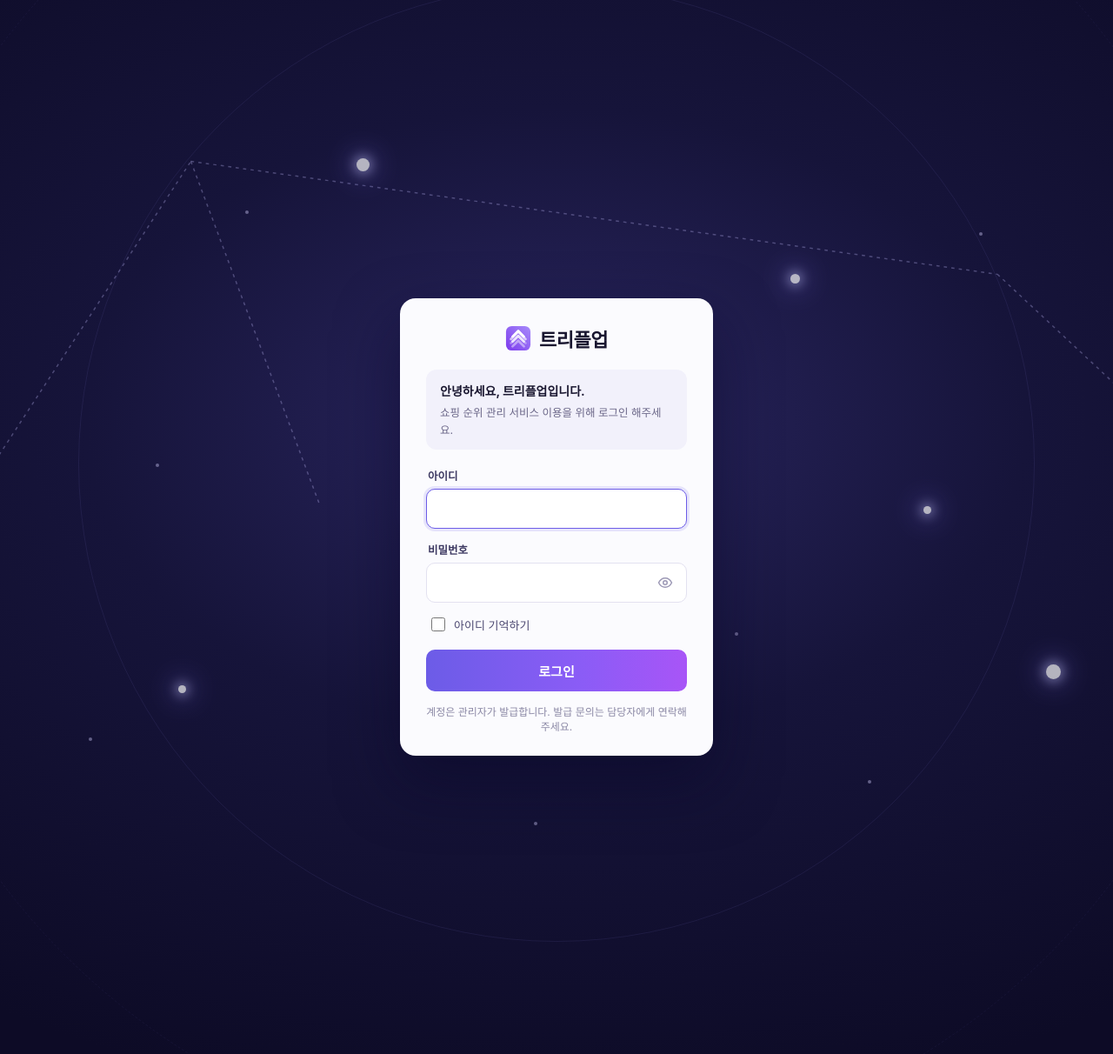
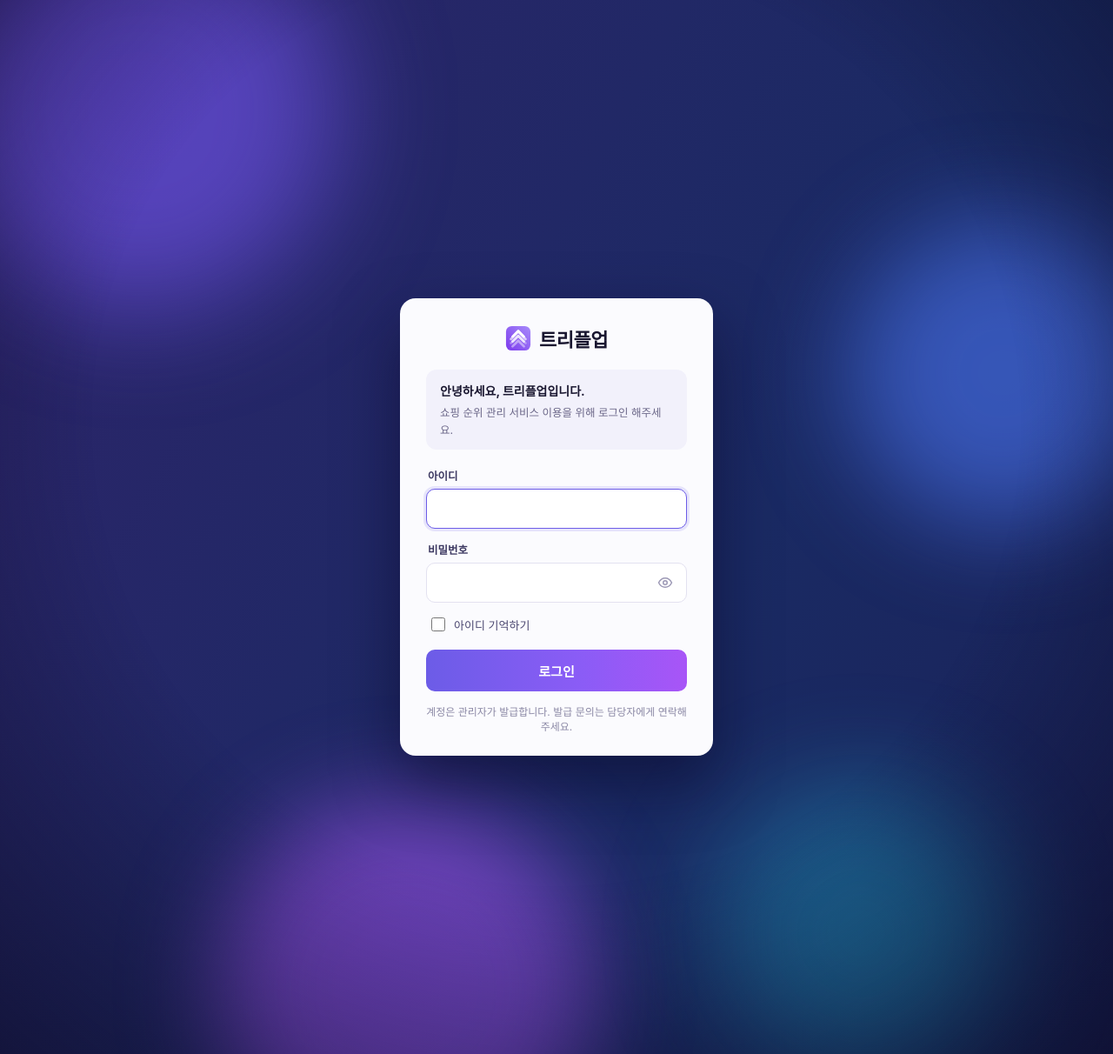
Before and after one commit to Jeongdonghwan/tri_prj, a Flask app: page /auth/login in a window 1280 px wide. Shown: the whole page at 87% size. Run offline with Flask 3, Linux system fonts and the light colour scheme; data that the repository does not hold is empty; some web fonts are replaced.

Commit message:
로그인 배경을 움직이는 오로라 그라데이션 + 떠다니는 빛망울로 교체
Co-Authored-By: Claude Opus 4.8 <noreply@anthropic.com>

```diff
--- a/app/templates/auth/login.html
+++ b/app/templates/auth/login.html
@@ -11,19 +11,19 @@
 <style>
   *{box-sizing:border-box}
   body{margin:0;font-family:var(--font,'Pretendard Variable',sans-serif);min-height:100vh;
-       background:radial-gradient(1200px 800px at 50% 40%, #2a2660 0%, #16143a 45%, #0d0b26 100%);
-       color:#fff;overflow:hidden;display:grid;place-items:center}
-  /* 별자리 배경 */
-  .sky{position:fixed;inset:0;overflow:hidden;z-index:0}
-  .sky .orbit{position:absolute;border:1px solid rgba(150,140,230,.10);border-radius:50%}
-  .sky .o1{width:1100px;height:1100px;left:50%;top:44%;transform:translate(-50%,-50%)}
-  .sky .o2{width:1600px;height:1600px;left:50%;top:44%;transform:translate(-50%,-50%);border-style:dashed;border-color:rgba(150,140,230,.06)}
-  .star{position:absolute;border-radius:50%;background:#fff;
-        box-shadow:0 0 12px 4px rgba(200,200,255,.55),0 0 30px 10px rgba(140,130,240,.35);animation:tw 3s ease-in-out infinite}
-  @keyframes tw{0%,100%{opacity:.85}50%{opacity:.35}}
-  .dot{position:absolute;width:4px;height:4px;border-radius:50%;background:rgba(180,175,220,.5)}
-  .sky svg{position:absolute;inset:0;width:100%;height:100%}
-  .sky svg line{stroke:rgba(180,175,235,.35);stroke-width:1.2;stroke-dasharray:3 4}
+       background:#0e0b28;color:#fff;overflow:hidden;display:grid;place-items:center}
+  /* 움직이는 오로라 그라데이션 + 떠다니는 빛망울 */
+  .sky{position:fixed;inset:0;overflow:hidden;z-index:0;
+       background:linear-gradient(120deg,#1a1548,#241a5e,#3a2170,#1a2a63,#1a1548);
+       background-size:400% 400%;animation:aurora 18s ease infinite}
+  @keyframes aurora{0%{background-position:0% 50%}50%{background-position:100% 50%}100%{background-position:0% 50%}}
+  .blob{position:absolute;border-radius:50%;filter:blur(60px);opacity:.55;animation:float 16s ease-in-out infinite}
+  .b1{width:420px;height:420px;background:#7c5cff;left:-80px;top:-60px}
+  .b2{width:360px;height:360px;background:#4f7cff;right:-60px;top:20%;animation-duration:20s;animation-delay:-4s}
+  .b3{width:480px;height:480px;background:#a855f7;left:20%;bottom:-140px;animation-duration:22s;animation-delay:-8s}
+  .b4{width:300px;height:300px;background:#22d3ee;right:14%;bottom:-40px;opacity:.35;animation-duration:24s;animation-delay:-2s}
+  @keyframes float{0%,100%{transform:translate(0,0) scale(1)}33%{transform:translate(40px,-30px) scale(1.12)}66%{transform:translate(-30px,25px) scale(.92)}}
+  .grain{position:absolute;inset:0;background:radial-gradient(circle at 50% 40%, transparent 55%, rgba(8,6,26,.55) 100%)}
 
   .wrap{position:relative;z-index:1;width:100%;max-width:400px;padding:20px}
   .card{background:#fbfbfe;color:#1a1730;border-radius:18px;padding:30px 30px 26px;
@@ -63,25 +63,8 @@
 {% endif %}{% endwith %}
 
 <div class="sky">
-  <div class="orbit o1"></div><div class="orbit o2"></div>
-  {# 별자리: 트리플업(상승) 라인 + 반짝이는 별 #}
-  <svg viewBox="0 0 1920 980" preserveAspectRatio="xMidYMid slice">
-    <line x1="300" y1="640" x2="620" y2="150"/>
-    <line x1="620" y1="150" x2="1370" y2="255"/>
-    <line x1="1370" y1="255" x2="1600" y2="470"/>
-    <line x1="1600" y1="470" x2="1810" y2="620"/>
-    <line x1="620" y1="150" x2="740" y2="470"/>
-  </svg>
-  <div class="star" style="left:16%;top:65%;width:9px;height:9px"></div>
-  <div class="star" style="left:32%;top:15%;width:15px;height:15px"></div>
-  <div class="star" style="left:71%;top:26%;width:11px;height:11px"></div>
-  <div class="star" style="left:83%;top:48%;width:9px;height:9px"></div>
-  <div class="star" style="left:94%;top:63%;width:17px;height:17px"></div>
-  <div class="star" style="left:38%;top:48%;width:8px;height:8px"></div>
-  <div class="dot" style="left:22%;top:20%"></div><div class="dot" style="left:14%;top:44%"></div>
-  <div class="dot" style="left:48%;top:78%"></div><div class="dot" style="left:60%;top:30%"></div>
-  <div class="dot" style="left:78%;top:74%"></div><div class="dot" style="left:88%;top:22%"></div>
-  <div class="dot" style="left:8%;top:70%"></div><div class="dot" style="left:66%;top:60%"></div>
+  <div class="blob b1"></div><div class="blob b2"></div><div class="blob b3"></div><div class="blob b4"></div>
+  <div class="grain"></div>
 </div>
 
 <div class="wrap">
```
